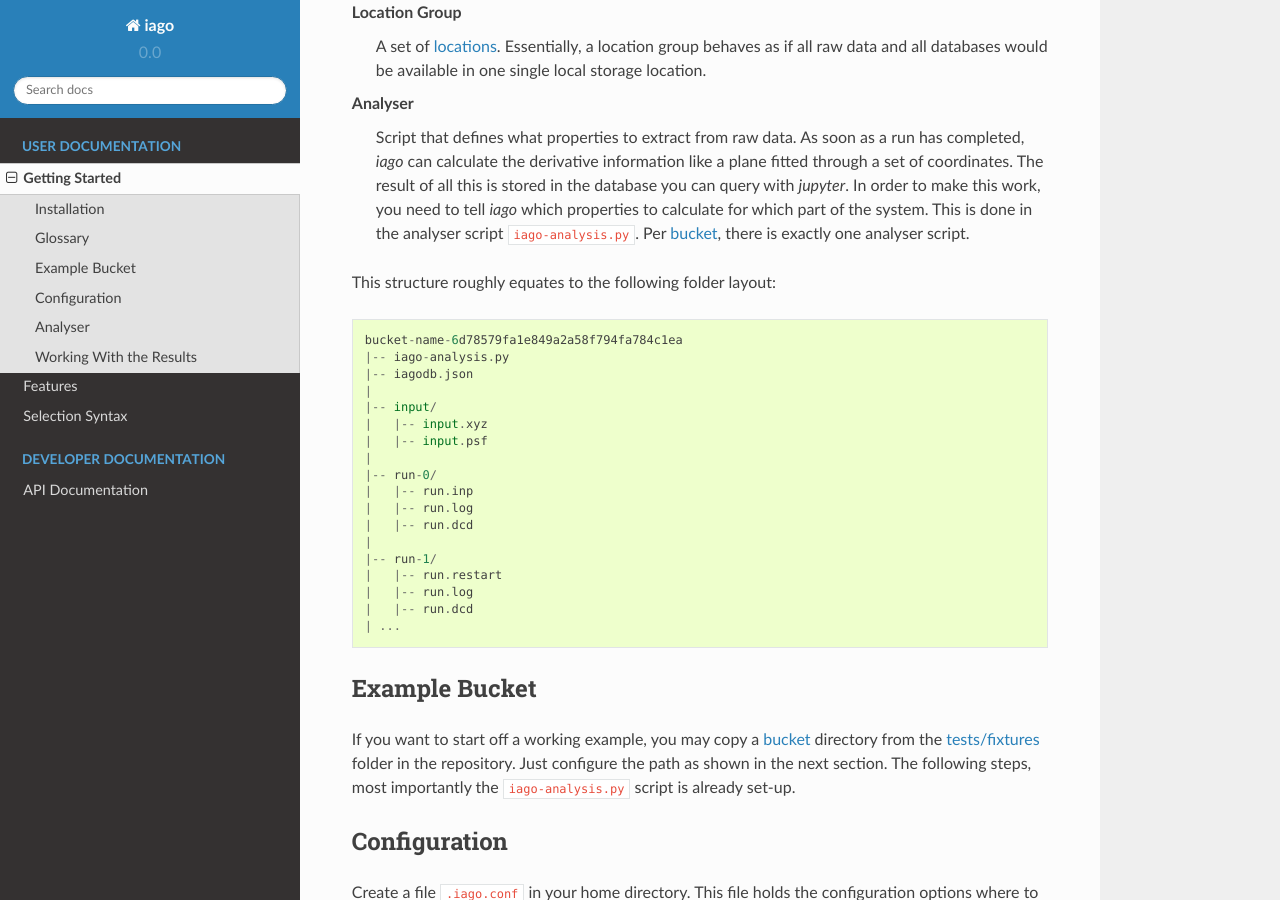
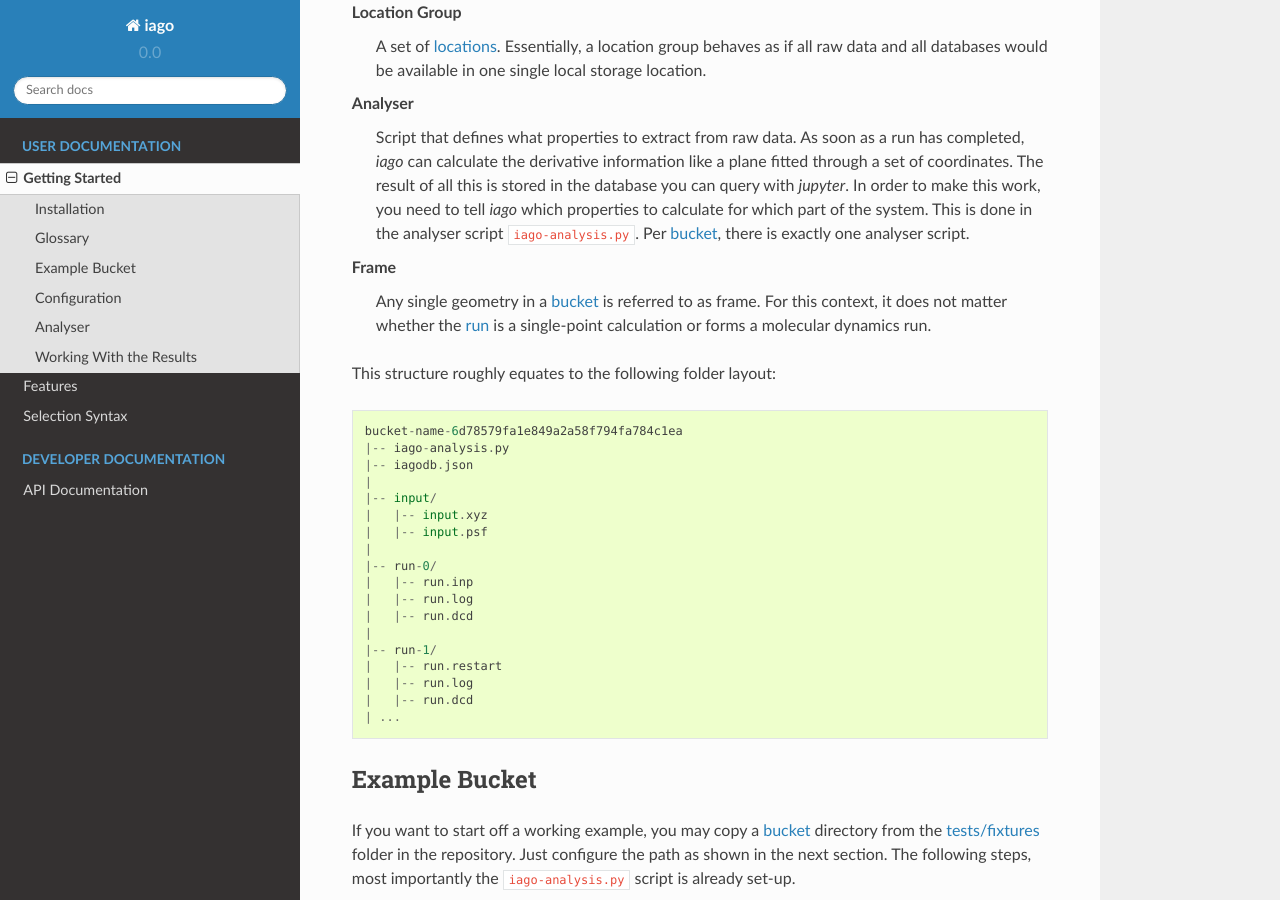
Before and after one commit to ferchault/iago, a Sphinx documentation site: the page built from docs/gettingstarted.rst, in a window 1280 px wide and 900 px high, scrolled down 1269 px. Built offline with Sphinx 7.4.7 and the Read the Docs theme 2.0.0, drawn with Linux system fonts in a browser that asks for light colours; pages that are not in the unit, such as notebooks, are missing from menus.

Commit message:
Improved documentation

```diff
--- a/docs/gettingstarted.rst
+++ b/docs/gettingstarted.rst
@@ -45,6 +45,9 @@ Some expressions are used throughout the document which may not be obvious at fi
 
 	Analyser
 		Script that defines what properties to extract from raw data. As soon as a run has completed, *iago* can calculate the derivative information like a plane fitted through a set of coordinates. The result of all this is stored in the database you can query with *jupyter*. In order to make this work, you need to tell *iago* which properties to calculate for which part of the system. This is done in the analyser script :file:`iago-analysis.py`. Per :term:`bucket`, there is exactly one analyser script.
+
+	Frame
+		Any single geometry in a :term:`bucket` is referred to as frame. For this context, it does not matter whether the :term:`run` is a single-point calculation or forms a molecular dynamics run.
 
 This structure roughly equates to the following folder layout:
 
--- a/docs/selectors.rst
+++ b/docs/selectors.rst
@@ -7,6 +7,7 @@ Selection Syntax
 Atom Selectors
 --------------
 
+For atom selectors, the superset of the CHARMM :ref:`selection syntax <http://www.mdanalysis.org/mdanalysis/documentation_pages/selections.html>`_ as supported by *MDAnalysis* is accepted.
 
 .. _selection_plane:
 
```
Also changed, not shown: 1 other file.
